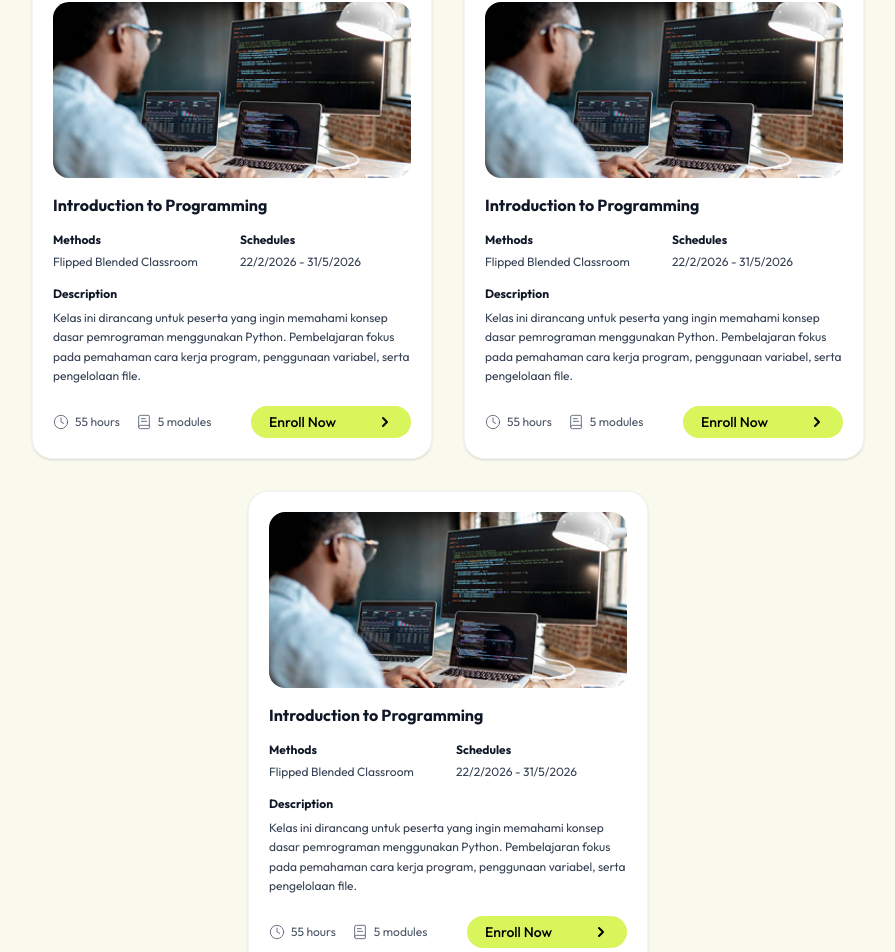
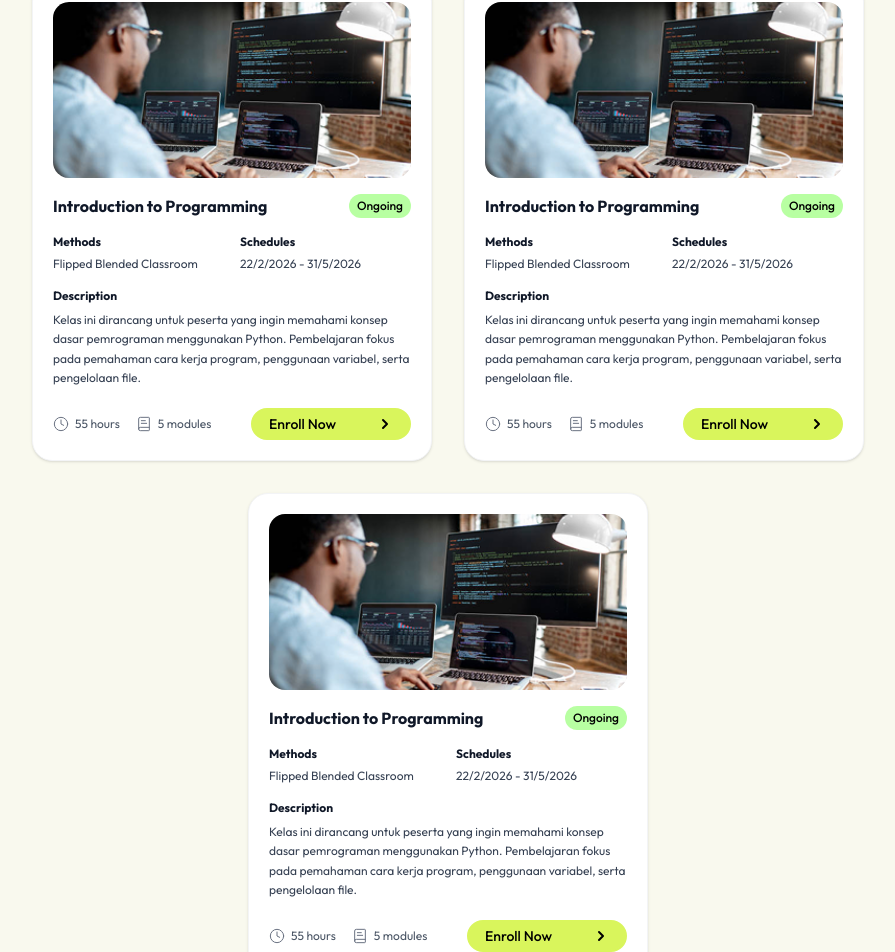
Before and after one commit to Nuraacademy/Nuraacademy, a Next.js app: page / in a window 1280 px wide. Shown: the part 1382-2334 px from the top of the page, without its empty margins (192-1087 px from the left). Built offline with nearby package versions, Linux system fonts and the light colour scheme.

Commit message:
feat(class): added class ongoing status chip in class card

```diff
--- a/src/app/classes/page.tsx
+++ b/src/app/classes/page.tsx
@@ -13,8 +13,8 @@ const MOCK_CLASSES = [
         imageUrl: "/example/dummy.png",
         title: "Introduction to Programming",
         duration: 55,
-        scheduleStart: new Date("2026-02-22"),
-        scheduleEnd: new Date("2026-05-31"),
+        scheduleStart: new Date("2025-02-22"),
+        scheduleEnd: new Date("2025-05-31"),
         method: "Flipped Blended Classroom",
         modules: 5,
         description: "Kelas ini dirancang untuk peserta yang ingin memahami konsep dasar pemrograman menggunakan Python. Pembelajaran fokus pada pemahaman cara kerja program, penggunaan variabel, serta pengelolaan file.",
@@ -35,8 +35,8 @@ const MOCK_CLASSES = [
         imageUrl: "/example/dummy.png",
         title: "Introduction to Programming",
         duration: 55,
-        scheduleStart: new Date("2026-02-22"),
-        scheduleEnd: new Date("2026-05-31"),
+        scheduleStart: new Date("2027-02-22"),
+        scheduleEnd: new Date("2027-05-31"),
         method: "Flipped Blended Classroom",
         modules: 5,
         description: "Kelas ini dirancang untuk peserta yang ingin memahami konsep dasar pemrograman menggunakan Python. Pembelajaran fokus pada pemahaman cara kerja program, penggunaan variabel, serta pengelolaan file.",
--- a/src/components/ui/card/class_card.tsx
+++ b/src/components/ui/card/class_card.tsx
@@ -3,6 +3,7 @@
 import { useRouter } from 'next/navigation';
 import { Clock, BookText } from 'lucide-react';
 import { NuraButton } from '../button/button';
+import Chip from '../chip/chip';
 
 interface ClassCardProp {
     id: string,
@@ -13,7 +14,7 @@ interface ClassCardProp {
     scheduleEnd: Date,
     description: string,
     duration: number,
-    modules: number
+    modules: number,
     onClick: () => void
 }
 
@@ -24,6 +25,29 @@ export default function ClassCard({
 
     const formatDate = (date: Date) =>
         `${date.getDate()}/${date.getMonth() + 1}/${date.getFullYear()}`;
+
+    const getStatus = () => {
+        const now = new Date();
+        let status;
+        if (now >= scheduleStart && now <= scheduleEnd) {
+            status = "Ongoing";
+        } else if (now < scheduleStart) {
+            status = "Not Started";
+        } else {
+            status = "Ended";
+        }
+
+        let style;
+        if (status === "Ongoing") {
+            style = 'bg-[#B8FFA2] text-black';
+        } else if (status === "Not Started") {
+            style = 'bg-[#8FF6FF] text-black';
+        } else {
+            style = 'bg-[#A2A2A2] text-black';
+        }
+
+        return <Chip label={status} variant="default" size="sm" className={style} />;
+    }
 
     return (
         <div
@@ -41,9 +65,13 @@ export default function ClassCard({
 
             {/* Content */}
             <div className="flex flex-col flex-grow gap-4">
-                <h3 className="font-bold text-base text-gray-900 text-left leading-snug">
-                    {title}
-                </h3>
+                <div className="flex flex-row items-center justify-between gap-3">
+                    <h3 className="font-bold text-base text-gray-900 text-left leading-snug">
+                        {title}
+                    </h3>
+
+                    {getStatus()}
+                </div>
 
                 {/* Method & Schedule */}
                 <div className="grid grid-cols-2 text-gray-700 gap-4">
--- a/src/components/ui/chip/chip.tsx
+++ b/src/components/ui/chip/chip.tsx
@@ -20,7 +20,7 @@ export default function Chip({ label, variant = "default", size = "md", classNam
         if (variant === "outline") {
             return "bg-transparent border border-gray-300 text-gray-700 hover:border-gray-400 hover:text-gray-800"
         }
-        return "bg-blue-100 text-blue-800 hover:bg-blue-200 hover:text-blue-900"
+        return ""
     }
     const size_style = {
         sm: "px-2 py-1 text-xs",
```
